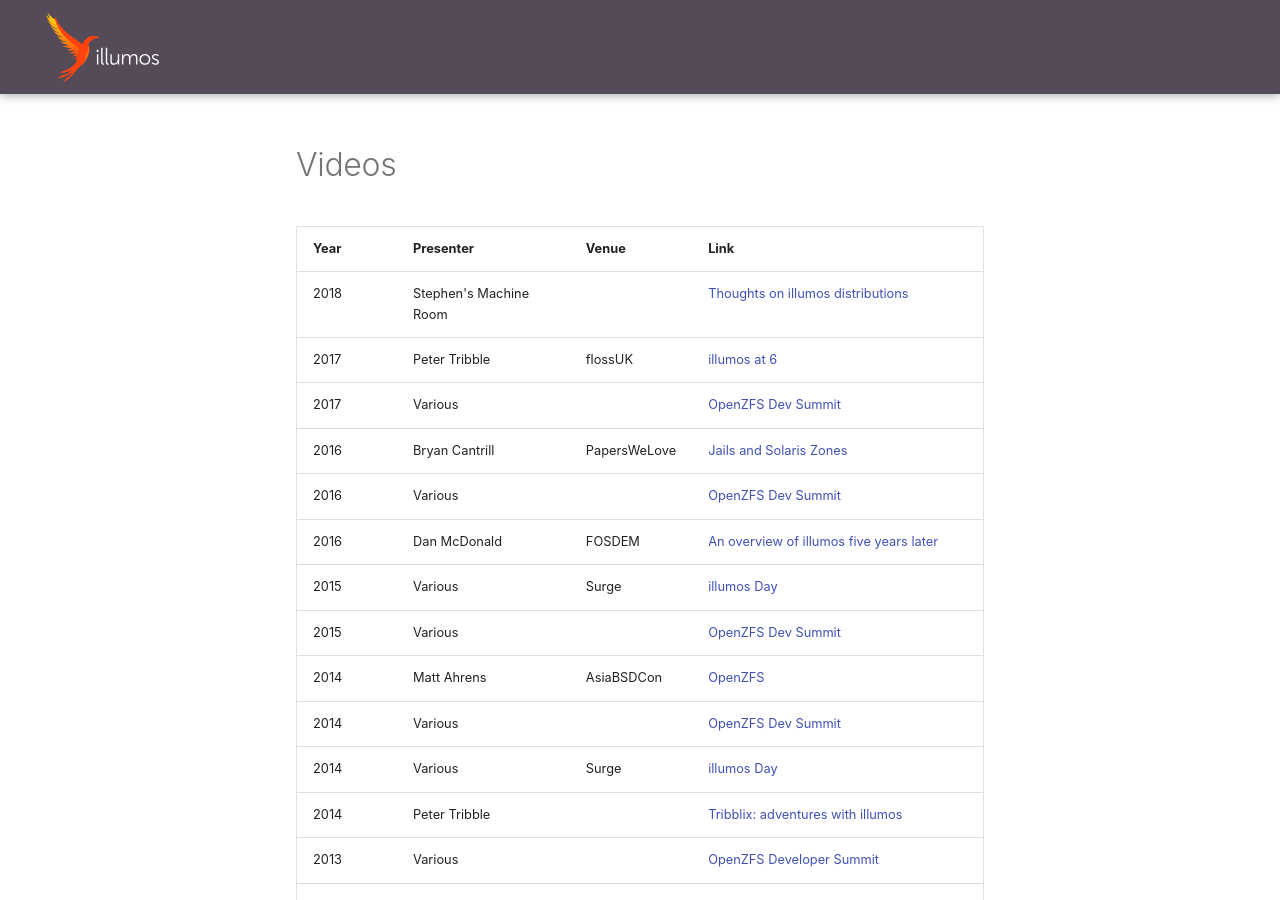
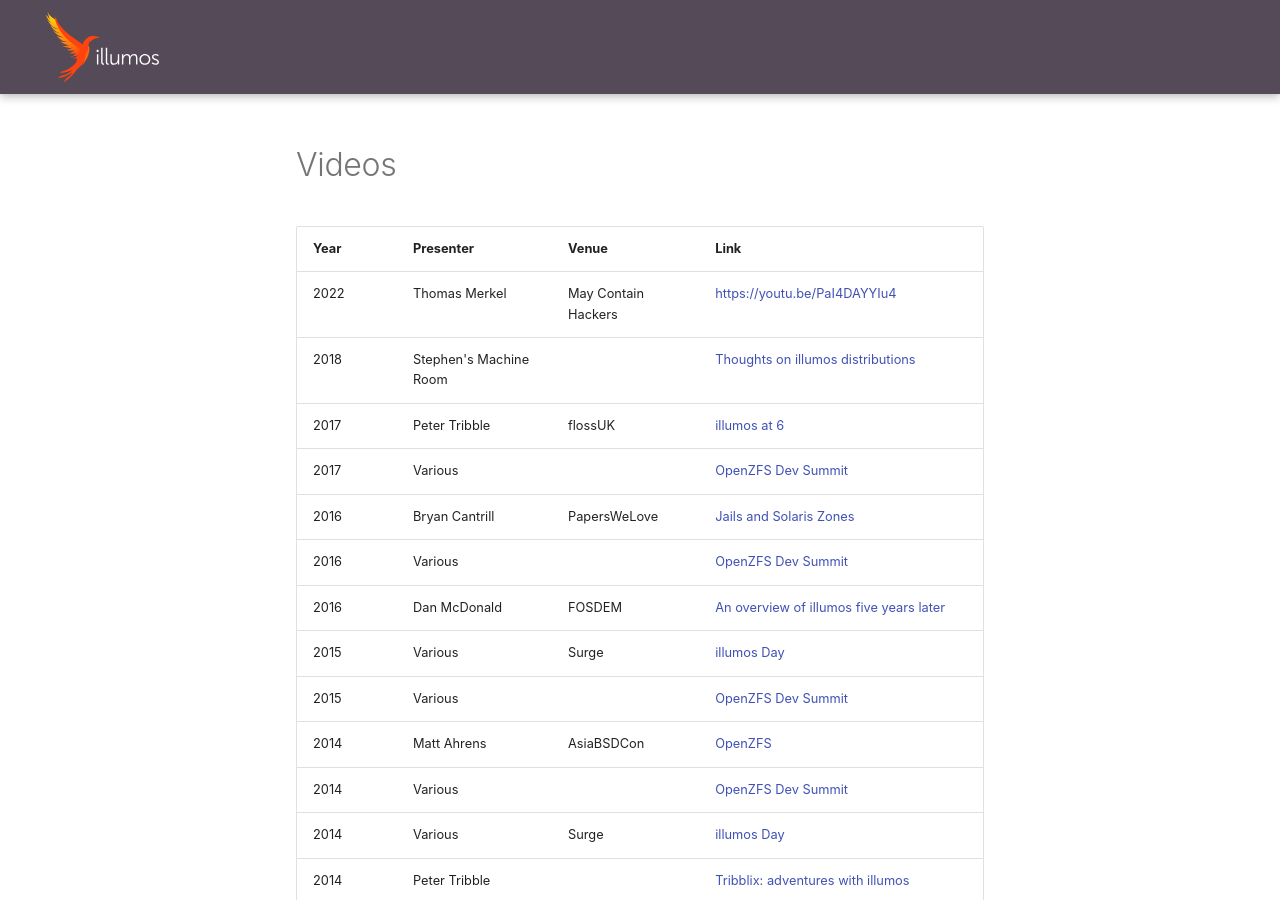
Before and after one commit to illumos/docs, an MkDocs documentation site: the page built from docs/community/videos.md, in a window 1280 px wide and 900 px high. Built offline with MkDocs 1.6.1 and Material for MkDocs 9.7.7, drawn with Linux system fonts in a browser that asks for light colours.

Commit message:
community: add video from drscream at May Contain Hackers 2022

```diff
--- a/docs/community/videos.md
+++ b/docs/community/videos.md
@@ -1,5 +1,6 @@
 | Year | Presenter                | Venue        | Link |
 |------|--------------------------|--------------|------|
+| 2022 | Thomas Merkel            | May Contain Hackers | https://youtu.be/PaI4DAYYIu4 |
 | 2018 | Stephen's Machine Room   |              | [Thoughts on illumos distributions](https://www.youtube.com/watch?v=_7YSiwEdtjE) |
 | 2017 | Peter Tribble            | flossUK      | [illumos at 6](https://www.youtube.com/watch?v=29yGVdtaN_0)                                        |
 | 2017 | Various                  |              | [OpenZFS Dev Summit](https://www.youtube.com/watch?v=1LkHsofR_kc&list=PLaUVvul17xSfgoTmcgjC0MQPGC2fmljL6) |
```
